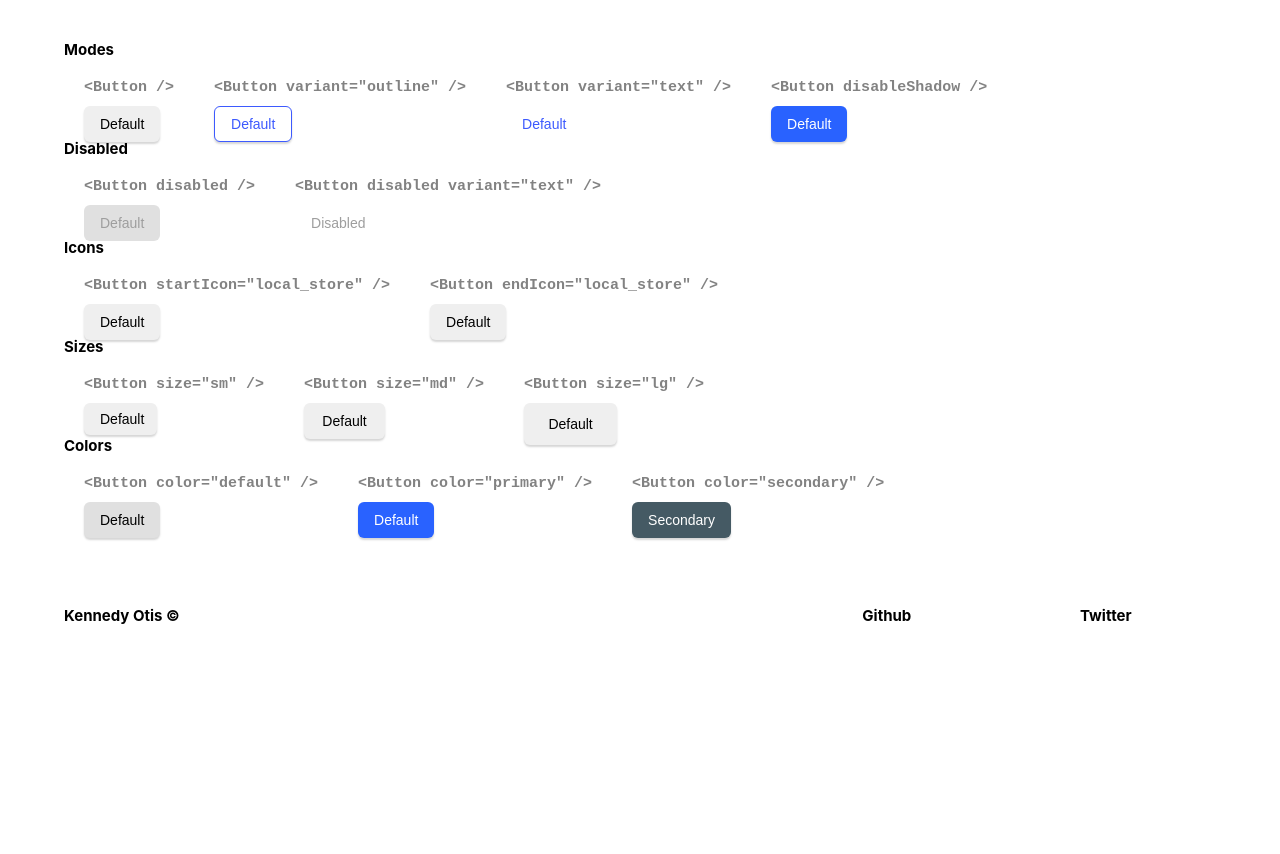
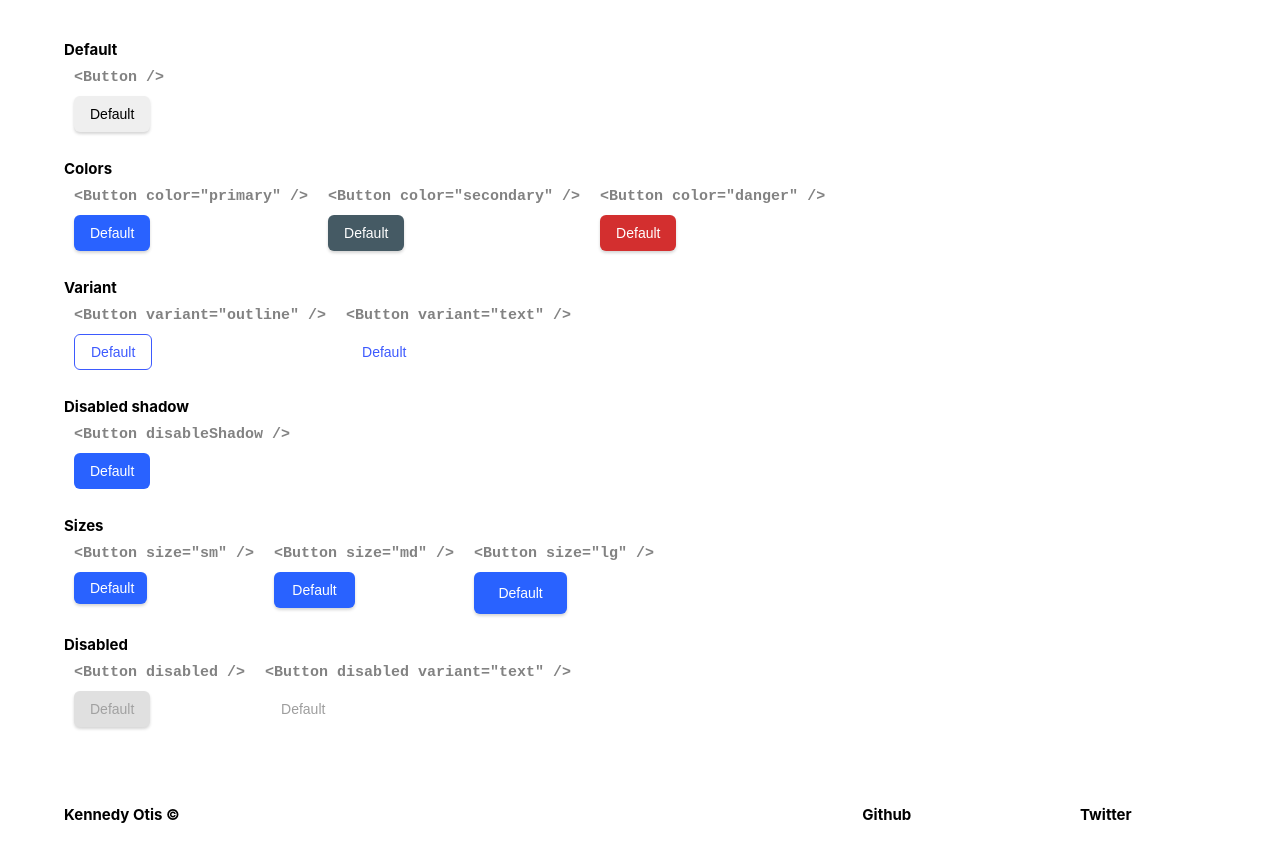
Before and after one commit to kenjox/dev-challenges, a React (Create React App) app in the folder buttons-challenge/: page / in a window 1280 px wide. Before the commit the page ends 800 px from the top, so only its background shows below. Built offline with nearby package versions, Linux system fonts and the light colour scheme.

Commit message:
fix bug on props evaluation

```diff
--- a/buttons-challenge/package.json
+++ b/buttons-challenge/package.json
@@ -3,6 +3,8 @@
   "version": "0.1.0",
   "private": true,
   "dependencies": {
+    "@material-ui/core": "^4.11.0",
+    "@material-ui/icons": "^4.9.1",
     "@testing-library/jest-dom": "^4.2.4",
     "@testing-library/react": "^9.3.2",
     "@testing-library/user-event": "^7.1.2",
--- a/buttons-challenge/public/index.html
+++ b/buttons-challenge/public/index.html
@@ -10,12 +10,15 @@
       content="Web site created using create-react-app"
     />
     <link rel="apple-touch-icon" href="%PUBLIC_URL%/favicon.ico" />
+    <link
+      rel="stylesheet"
+      href="https://fonts.googleapis.com/icon?family=Material+Icons"
+    />
+
     <!--
       manifest.json provides metadata used when your web app is installed on a
       user's mobile device or desktop. See https://developers.google.com/web/fundamentals/web-app-manifest/
-    -->
-    <link rel="manifest" href="%PUBLIC_URL%/manifest.json" />
-    <!--
+
       Notice the use of %PUBLIC_URL% in the tags above.
       It will be replaced with the URL of the `public` folder during the build.
       Only files inside the `public` folder can be referenced from the HTML.
--- a/buttons-challenge/src/App.css
+++ b/buttons-challenge/src/App.css
@@ -15,11 +15,11 @@ html {
   height: 10vh;
   display: flex;
   flex-wrap: wrap;
+  margin-bottom: 2rem;
 }
 .item {
-  margin: 2rem;
+  margin: 1rem;
 }
-
 .footer-wrapper {
   display: flex;
   min-height: 10vh;
--- a/buttons-challenge/src/App.js
+++ b/buttons-challenge/src/App.js
@@ -5,12 +5,31 @@ import { Button, Snippet } from './components/';
 function App() {
   return (
     <div className="container">
-      <h2 className="title">Modes</h2>
+      <h2 className="title">Default</h2>
       <div className="row">
         <div className="item">
           <Snippet>&lt;Button /&gt;</Snippet>
           <Button />
         </div>
+      </div>
+      <h2 className="title">Colors</h2>
+      <div className="row">
+        <div className="item">
+          <Snippet>&lt;Button color="primary" /&gt;</Snippet>
+          <Button color="primary" />
+        </div>
+        <div className="item">
+          <Snippet>&lt;Button color="secondary" /&gt;</Snippet>
+          <Button color="secondary" />
+        </div>
+        <div className="item">
+          <Snippet>&lt;Button color="danger" /&gt;</Snippet>
+          <Button color="danger" />
+        </div>
+      </div>
+
+      <h2 className="title">Variant</h2>
+      <div className="row">
         <div className="item">
           <Snippet>&lt;Button variant="outline" /&gt;</Snippet>
           <Button variant="outline" />
@@ -19,12 +38,30 @@ function App() {
           <Snippet>&lt;Button variant="text" /&gt;</Snippet>
           <Button variant="text" />
         </div>
+      </div>
+      <h2 className="title">Disabled shadow</h2>
+      <div className="row">
         <div className="item">
           <Snippet>&lt;Button disableShadow /&gt;</Snippet>
-          <Button disableShadow color="primary" />
+          <Button color="primary" disableShadow />
         </div>
       </div>
-      <h2>Disabled</h2>
+      <h2 className="title">Sizes</h2>
+      <div className="row">
+        <div className="item">
+          <Snippet>&lt;Button size="sm" /&gt;</Snippet>
+          <Button color="primary" size="sm" />
+        </div>
+        <div className="item">
+          <Snippet>&lt;Button size="md" /&gt;</Snippet>
+          <Button color="primary" size="md" />
+        </div>
+        <div className="item">
+          <Snippet>&lt;Button size="lg" /&gt;</Snippet>
+          <Button color="primary" size="lg" />
+        </div>
+      </div>
+      <h2 className="title">Disabled</h2>
       <div className="row">
         <div className="item">
           <Snippet>&lt;Button disabled /&gt;</Snippet>
@@ -32,48 +69,7 @@ function App() {
         </div>
         <div className="item">
           <Snippet>&lt;Button disabled variant="text" /&gt;</Snippet>
-          <Button disabled variant="text" title="Disabled" />
-        </div>
-      </div>
-      <h2>Icons</h2>
-      <div className="row">
-        <div className="item">
-          <Snippet>&lt;Button startIcon="local_store" /&gt;</Snippet>
-          <Button startIcon="local_store" />
-        </div>
-        <div className="item">
-          <Snippet>&lt;Button endIcon="local_store" /&gt;</Snippet>
-          <Button endIcon="local_store" />
-        </div>
-      </div>
-      <h2>Sizes</h2>
-      <div className="row">
-        <div className="item">
-          <Snippet>&lt;Button size="sm" /&gt;</Snippet>
-          <Button size="sm" color="primary" />
-        </div>
-        <div className="item">
-          <Snippet>&lt;Button size="md" /&gt;</Snippet>
-          <Button size="md" color="primary" />
-        </div>
-        <div className="item">
-          <Snippet>&lt;Button size="lg" /&gt;</Snippet>
-          <Button size="lg" color="primary" />
-        </div>
-      </div>
-      <h2>Colors</h2>
-      <div className="row">
-        <div className="item">
-          <Snippet>&lt;Button color="default" /&gt;</Snippet>
-          <Button color="default" />
-        </div>
-        <div className="item">
-          <Snippet>&lt;Button color="primary" /&gt;</Snippet>
-          <Button color="primary" />
-        </div>
-        <div className="item">
-          <Snippet>&lt;Button color="secondary" /&gt;</Snippet>
-          <Button color="secondary" title="Secondary" />
+          <Button disabled variant="text" />
         </div>
       </div>
     </div>
--- a/buttons-challenge/src/components/Button/Button.js
+++ b/buttons-challenge/src/components/Button/Button.js
@@ -1,59 +1,16 @@
 import React from 'react';
 import PropTypes from 'prop-types';
+import Icon from '@material-ui/core/Icon';
 
-import {
-  DefaultStyledBtn,
-  VariantStyledButton,
-  DisableShadowStyledBtn,
-  SizeStyledBtn,
-  ColorStyledBtn,
-} from './StyledButtons';
+import { StyledButton } from './StyledButtons';
 
 const Button = (props) => {
-  const {
-    title,
-    variant,
-    disableShadow,
-    startIcon,
-    endIcon,
-    color,
-    size,
-  } = props;
-
-  let btnElement = null;
-
-  // Default button containing only title
-  if (title) {
-    btnElement = <DefaultStyledBtn {...props}>{title}</DefaultStyledBtn>;
-  }
-
-  // Variant button outline and text
-  if (variant) {
-    btnElement = <VariantStyledButton {...props}>{title}</VariantStyledButton>;
-  }
-
-  // DisableShadow button
-  if (disableShadow) {
-    btnElement = (
-      <DisableShadowStyledBtn {...props}>{title}</DisableShadowStyledBtn>
-    );
-  }
-
-  // Button with icons
-  // TODO: implement icon support
-
-  // Button color
-  if (color) {
-    console.log({ props });
-    btnElement = <ColorStyledBtn {...props}>{title}</ColorStyledBtn>;
-  }
-
-  // Button sizes
-  if (size) {
-    btnElement = <SizeStyledBtn {...props}>{title}</SizeStyledBtn>;
-  }
-
-  return btnElement;
+  const { title } = props;
+  return (
+    <StyledButton {...props}>
+      <span>{title}</span>
+    </StyledButton>
+  );
 };
 
 Button.defaultProps = {
@@ -67,6 +24,7 @@ Button.propTypes = {
   startIcon: PropTypes.string,
   endIcon: PropTypes.string,
   disabled: PropTypes.bool,
+  disableShadow: PropTypes.bool,
 };
 
 export { Button };
--- a/buttons-challenge/src/components/Button/StyledButtons.js
+++ b/buttons-challenge/src/components/Button/StyledButtons.js
@@ -1,138 +1,134 @@
 import styled, { css } from 'styled-components';
 
-const DefaultStyledBtn = styled.button`
+// Variant prop. type e.g outline or text
+const variantStyle = css`
+  ${({ variant }) => {
+    if (variant === 'outline') {
+      return css`
+        background-color: white;
+        box-shadow: none;
+        border: 1px solid #3d5afe;
+        color: #3d5afe;
+
+        &:hover,
+        &:focus {
+          outline: #3d5afe;
+          background-color: rgba(61, 90, 254, 0.1);
+        }
+      `;
+    }
+
+    if (variant === 'text') {
+      return css`
+        background: none;
+        box-shadow: none;
+        color: #3d5afe;
+        &:hover,
+        &:focus {
+          background-color: rgba(61, 90, 254, 0.1);
+        }
+      `;
+    }
+  }}
+`;
+
+// color props for background color setting
+const backgroundColorStyle = css`
+  ${({ color }) => {
+    if (color === 'primary')
+      return css`
+        background-color: #2962ff;
+        outline: #2962ff;
+        color: white;
+        &:hover,
+        &:focus {
+          background-color: #0039cb;
+        }
+      `;
+    if (color === 'secondary')
+      return css`
+        background-color: #455a64;
+        outline: #455a64;
+        color: white;
+        &:hover,
+        &:focus {
+          background-color: #1c313a;
+        }
+      `;
+    if (color === 'danger')
+      return css`
+        background-color: #d32f2f;
+        outline: #d32f2f;
+        color: white;
+        &:hover,
+        &:focus {
+          background-color: #9a0007;
+        }
+      `;
+  }}
+`;
+
+// Size prop. type e.g sm: small, md: medium or lg: large
+const sizeStyle = css`
+  ${({ size }) => {
+    if (size === 'sm')
+      return css`
+        width: 73px;
+        height: 32px;
+      `;
+    if (size === 'md')
+      return css`
+        width: 81px;
+        height: 36px;
+      `;
+    if (size === 'lg')
+      return css`
+        width: 93px;
+        height: 42px;
+      `;
+  }}
+`;
+
+//Disabled prop
+const disabledStyle = css`
+  ${({ disabled, variant }) => {
+    if (disabled && variant === 'text') {
+      return css`
+        &:disabled {
+          background-color: inherit;
+          color: #9e9e9e;
+          cursor: not-allowed;
+        }
+      `;
+    }
+  }}
+`;
+const StyledButton = styled.button`
   padding: 8px 16px;
   height: 36px;
   border: none;
   border-radius: 6px;
   cursor: pointer;
-  box-shadow: 0px 2px 2px rgba(51, 51, 51, 0.2);
+  box-shadow: ${({ disableShadow }) =>
+    disableShadow ? 'none' : '0px 2px 3px rgba(51, 51, 51, 0.2)'};
   font-size: 14px;
-  font-style: medium;
+
   &:hover,
   &:focus {
+    outline: #aeaeae;
     background-color: #aeaeae;
-    outline: 0;
   }
+
   &:disabled {
-    background-color: #e0e0e0;
-    color: #9e9e9e;
-    box-shadow: none;
+   background-color: #e0e0e0;
+   cursor: not-allowed;
   }
+
+  ${variantStyle}
+  ${backgroundColorStyle}
+  ${sizeStyle}
+  ${disabledStyle}
+
 `;
 
-const VariantStyledButton = styled(DefaultStyledBtn)`
-  ${({ variant }) =>
-    variant &&
-    variant === 'outline' &&
-    css`
-      border: 1px solid #3d5afe;
-      outline-color: #3d5afe;
-      background-color: #ffffff;
-      color: #3d5afe;
-
-      &:hover,
-      &:focus {
-        background-color: rgba(41, 98, 255, 0.1);
-      }
-    `}
-  ${({ variant }) =>
-    variant &&
-    variant === 'text' &&
-    css`
-      border: none;
-      background-color: inherit;
-      box-shadow: unset;
-      color: #3d5afe;
-      &:hover,
-      &:focus {
-        background-color: rgba(41, 98, 255, 0.1);
-      }
-      &:disabled {
-        border: none;
-        background-color: inherit;
-        box-shadow: unset;
-      }
-    `}
-`;
-
-const DisableShadowStyledBtn = styled(DefaultStyledBtn)`
-  ${({ disableShadow }) =>
-    disableShadow &&
-    css`
-      border: none;
-      background-color: #3d5afe;
-      box-shadow: none;
-      color: #ffffff;
-      &:hover,
-      &:focus {
-        border: 1px solid #3d5afe;
-        background-color: rgba(61, 90, 254, 1);
-      }
-    `}
-`;
-
-const SizeStyledBtn = styled(DefaultStyledBtn)`
-  ${({ size }) => {
-    switch (size) {
-      case 'sm':
-        return css`
-          width: 73px;
-          height: 32px;
-        `;
-      case 'md':
-        return css`
-          width: 81px;
-          height: 36px;
-        `;
-      case 'lg':
-        return css`
-          width: 93px;
-          height: 42px;
-        `;
-      default:
-        return;
-    }
-  }}
-`;
-
-const ColorStyledBtn = styled(DefaultStyledBtn)`
-  ${({ color }) => {
-    switch (color) {
-      case 'primary':
-        return css`
-          background-color: #2962ff;
-          color: #ffffff;
-          &:hover,
-          &:focus {
-            background-color: #0039cb;
-          }
-        `;
-      case 'secondary':
-        return css`
-          background-color: #455a64;
-          color: #ffffff;
-          &:hover,
-          &:focus {
-            background-color: #1c313a;
-          }
-        `;
-      default:
-        return css`
-          background-color: #e0e0e0;
-          &:hover,
-          &:focus {
-            background-color: #aeaeae;
-          }
-        `;
-    }
-  }}
-`;
-
-export {
-  DefaultStyledBtn,
-  VariantStyledButton,
-  SizeStyledBtn,
-  ColorStyledBtn,
-  DisableShadowStyledBtn,
-};
+export { StyledButton };
```
Also changed, not shown: 1 other file (tests, documents, lock files or other folders).
